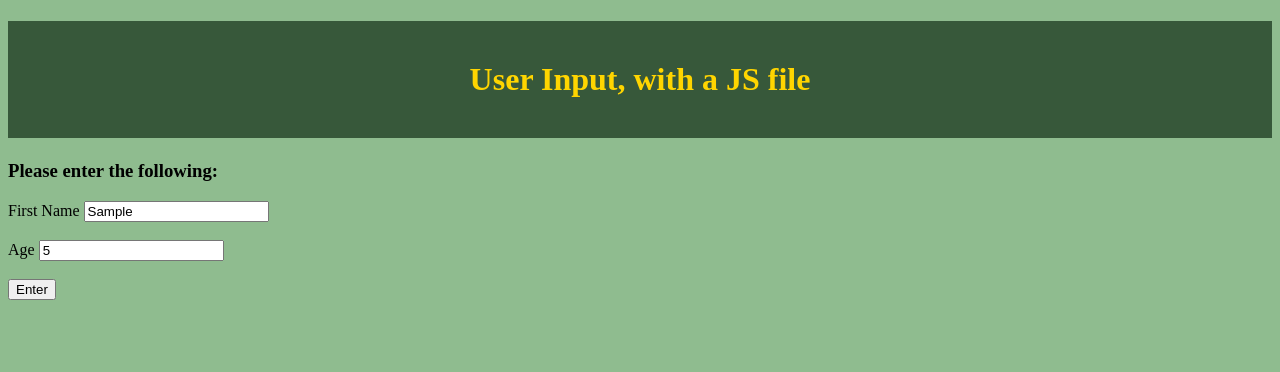
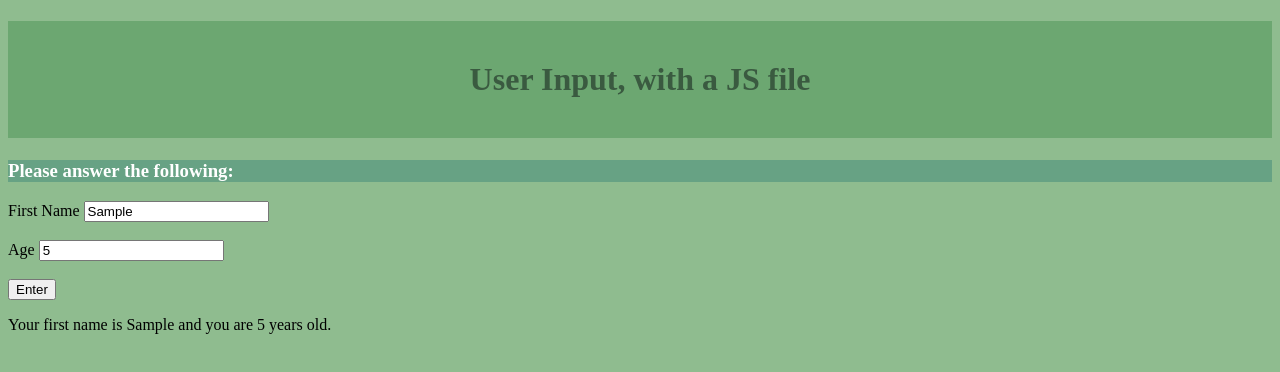
Before and after one commit to ICS20-Programming-LilyC/Unit2-03-HTML-StreetAddress, a plain HTML site: page index.html in a window 1280 px wide. Both pictures are taken after typing "Sample", "5" into the empty fields and a click on the input "Enter". Drawn offline with Linux system fonts and the light colour scheme.

Commit message:
Finished code need favicon

```diff
--- a/css/style.css
+++ b/css/style.css
@@ -9,13 +9,13 @@ body {
 }
 
 h1 {
-  background-color: rgb(55, 88, 58);
-  color: hsl(50deg 100% 50%);
+  background-color: rgb(108 167 113);
+  color: hsl(131deg 22% 29%);
   padding: 40px;
   text-align: center;
 }
 
-p {
-  background-color: #bf7894;
-  color: #ffeb6b;
+h3 {
+  background-color: #67a284;
+  color: #fff;
 }
--- a/index.html
+++ b/index.html
@@ -6,7 +6,7 @@
     <meta charset="utf-8">
     <meta name="description" content="My first webpage, with JavaScript">
     <meta name="keywords" content="immaculata, ics2o">
-    <meta name="author" content="Ms Raffin">
+    <meta name="author" content="Lily Carroll">
     <meta name="viewport" content="width=device-width, initial-scale=1.0">
 
     <!--Favicon-->
@@ -26,12 +26,16 @@
     <script src="./js/script.js"></script>
     <h1>User Input, with a JS file</h1>
     <p>
-      <h3>Please enter the following:</h3>
+      <h3>Please answer the following:</h3>
     <form action="javascript:enterClicked()">
       <label for="fname">First Name</label>
-      <input type="text" id="first-name" placeholder="First Name"><br><br>
+      <input type="text" id="first-name" placeholder="First Name">
+      <br>
+      <br>
       <label for="age">Age</label>
-      <input type="number" id="age-entered" placeholder="Age"><br><br>
+      <input type="number" id="age-entered" placeholder="Age">
+      <br>
+      <br>
       <input type="submit" value="Enter">
     </form>
   </p>
--- a/js/script.js
+++ b/js/script.js
@@ -0,0 +1,17 @@
+// Copyright (c) 2023 Lily C All rights reserved
+//
+// Created by: Lily C
+// Created on: March 9 2023
+// This file contains the JS functions for index.html
+
+function enterClicked () {
+  // this function gets user's first name and age and displays it back to user
+
+  // get first name from text field
+  let firstName = document.getElementById("first-name").value
+	// get age from text field and cast it to integer
+  let userAge = parseInt(document.getElementById("age-entered").value)
+
+  // display name and age back to user
+  document.getElementById('user-info').innerHTML = "Your first name is " + firstName + " and you are " + userAge + " years old."
+}
```
